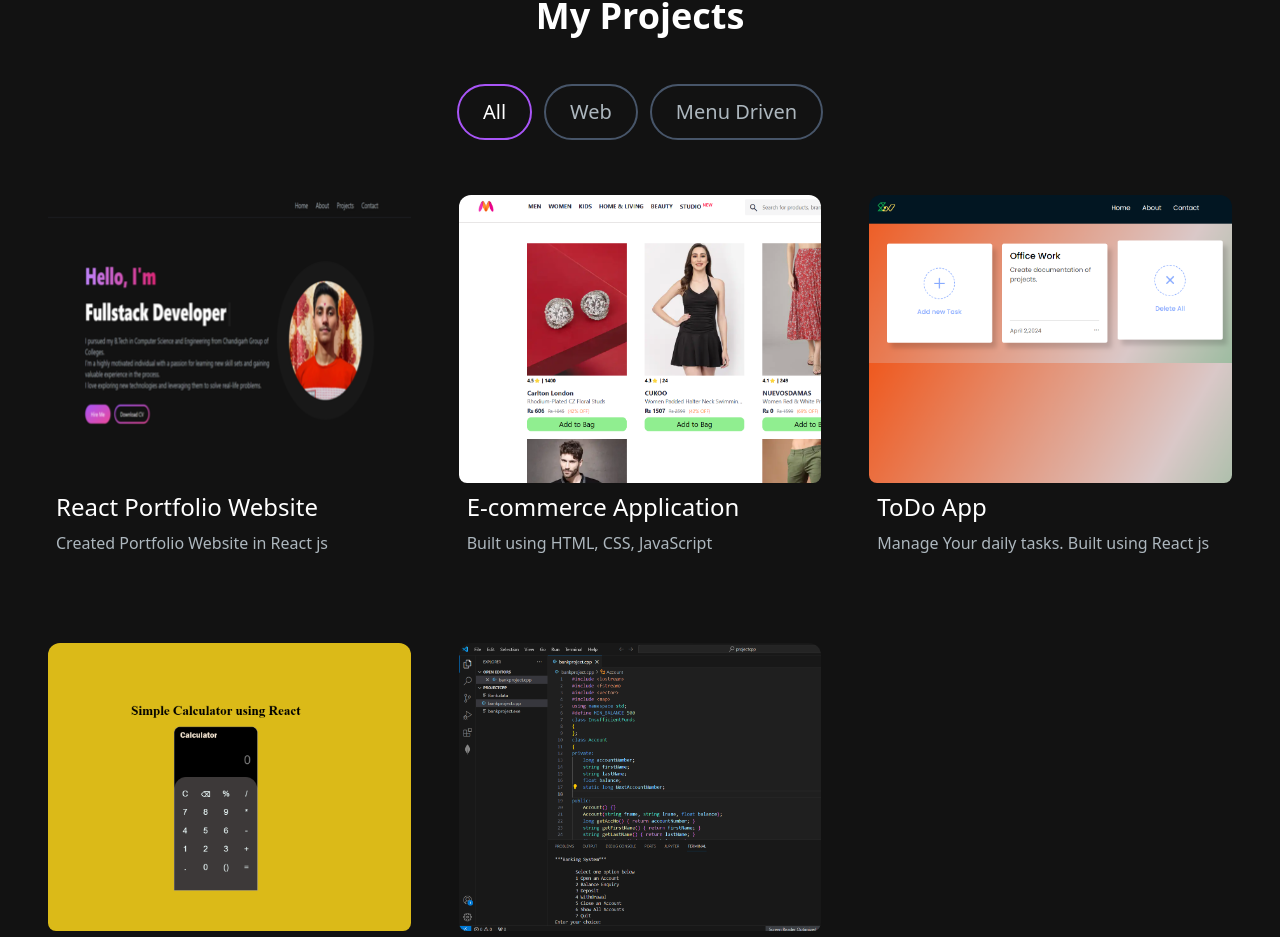
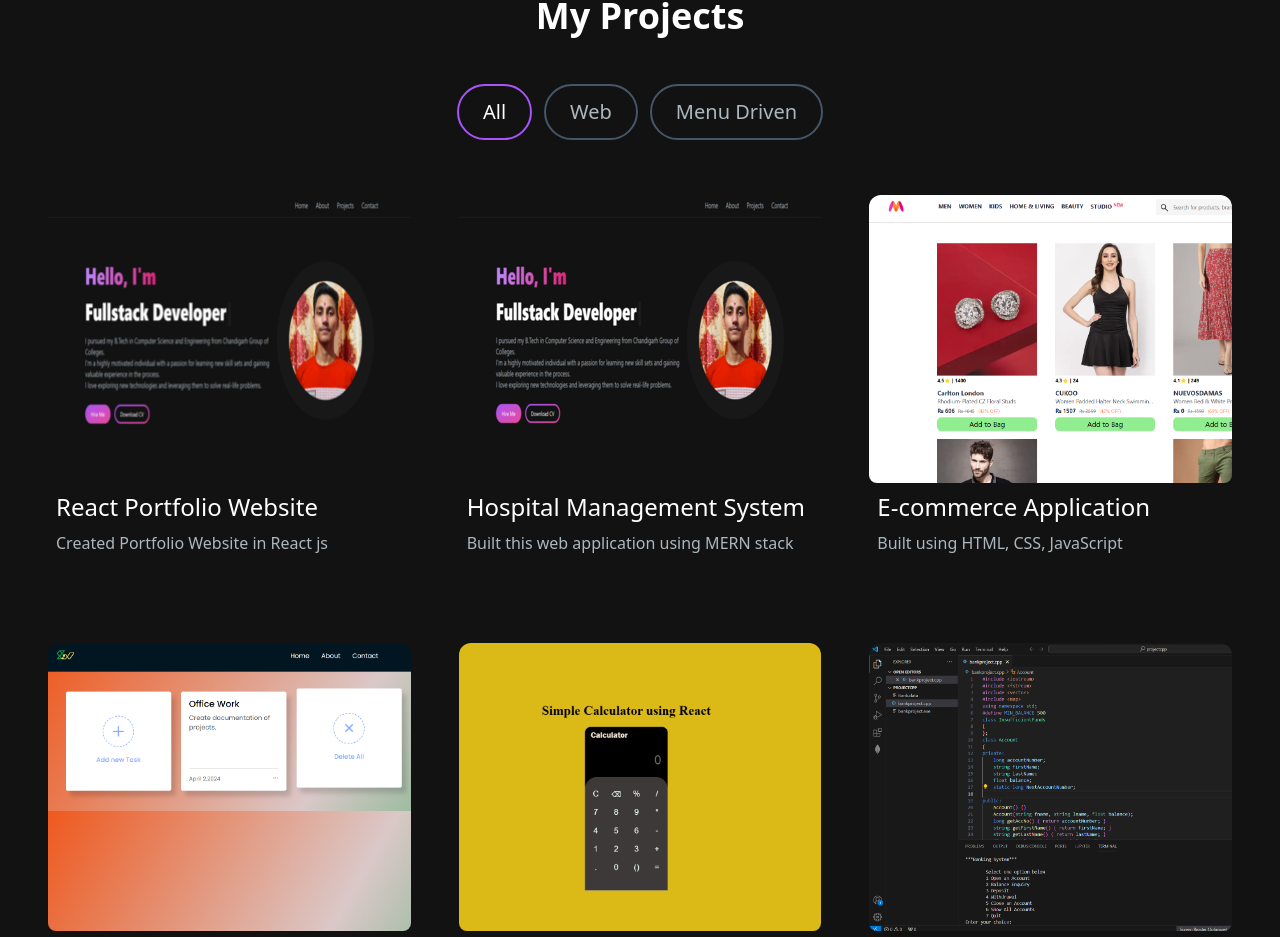
Before and after one commit to Ankush95019/Portfolio, a React (Create React App) app in the folder client/: page / in a window 1280 px wide. Shown: the part 1552-2489 px from the top of the page. Built offline with nearby package versions, Linux system fonts and the light colour scheme.

Commit message:
hms added into projects

```diff
--- a/client/src/components/Projects.jsx
+++ b/client/src/components/Projects.jsx
@@ -95,27 +95,34 @@ export default function Projects() {
       },
       {
         id: 2,
+        imgUrl: portfolioImg,
+        gitHubUrl: "/",
+        title: "Hospital Management System",
+        description: "Built this web application using MERN stack",
+      },
+      {
+        id: 3,
         imgUrl: myntraImg,
         gitHubUrl: "https://github.com/Ankush95019/Myntra-Clone",
         title: "E-commerce Application",
         description: "Built using HTML, CSS, JavaScript",
       },
       {
-        id: 3,
+        id: 4,
         imgUrl: todoImg,
         gitHubUrl: "https://github.com/Ankush95019/todo",
         title: "ToDo App",
         description: "Manage Your daily tasks. Built using React js",
       },
       {
-        id: 4,
+        id: 5,
         imgUrl: calImg,
         gitHubUrl: "https://github.com/Ankush95019/calculator-version-1",
         title: "Simple Calculator",
         description: "Performs mathematical operations",
       },
       {
-        id: 5,
+        id: 6,
         imgUrl: bmsImg,
         gitHubUrl: "https://github.com/Ankush95019/Banking_Management_System",
         title: "Banking Management System",
@@ -133,19 +140,26 @@ export default function Projects() {
       {
         id: 2,
         imgUrl: myntraImg,
+        gitHubUrl: "/",
+        title: "Hospital Management System",
+        description: "Built this web application using MERN stack",
+      },
+      {
+        id: 3,
+        imgUrl: myntraImg,
         gitHubUrl: "https://github.com/Ankush95019/Myntra-Clone",
         title: "E-commerce Application",
         description: "Built using HTML, CSS, JavaScript",
       },
       {
-        id: 3,
+        id: 4,
         imgUrl: todoImg,
         gitHubUrl: "https://github.com/Ankush95019/todo",
         title: "ToDo App",
         description: "Manage Your daily tasks. Built using React js",
       },
       {
-        id: 4,
+        id: 5,
         imgUrl: calImg,
         gitHubUrl: "https://github.com/Ankush95019/calculator-version-1",
         title: "Simple Calculator",
```
